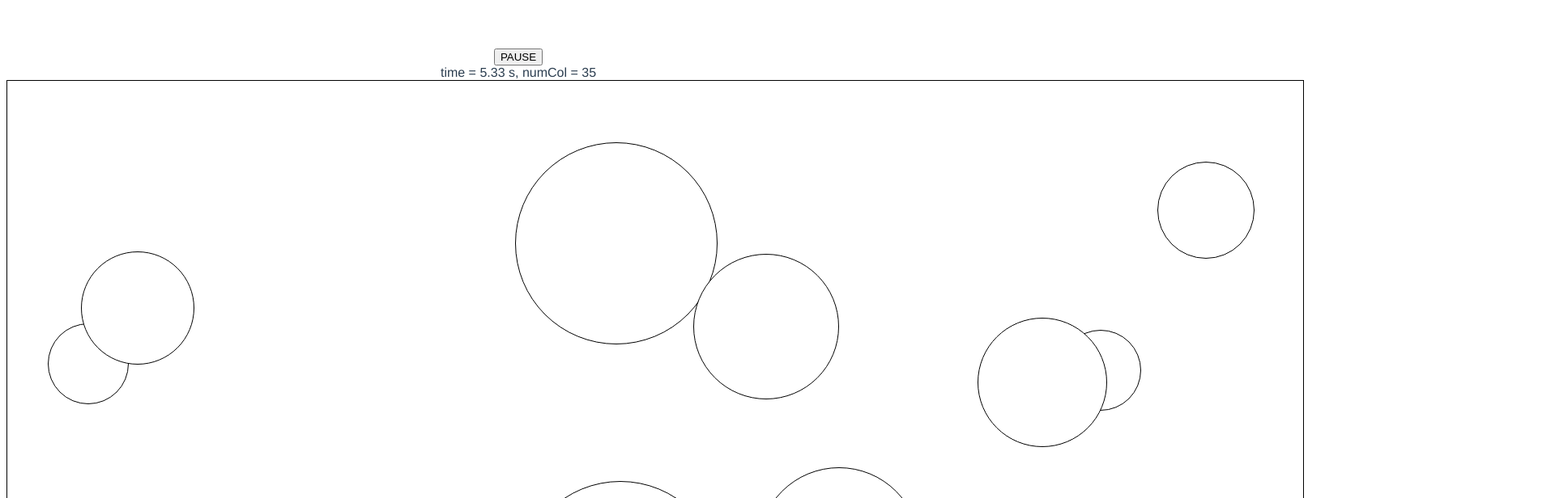
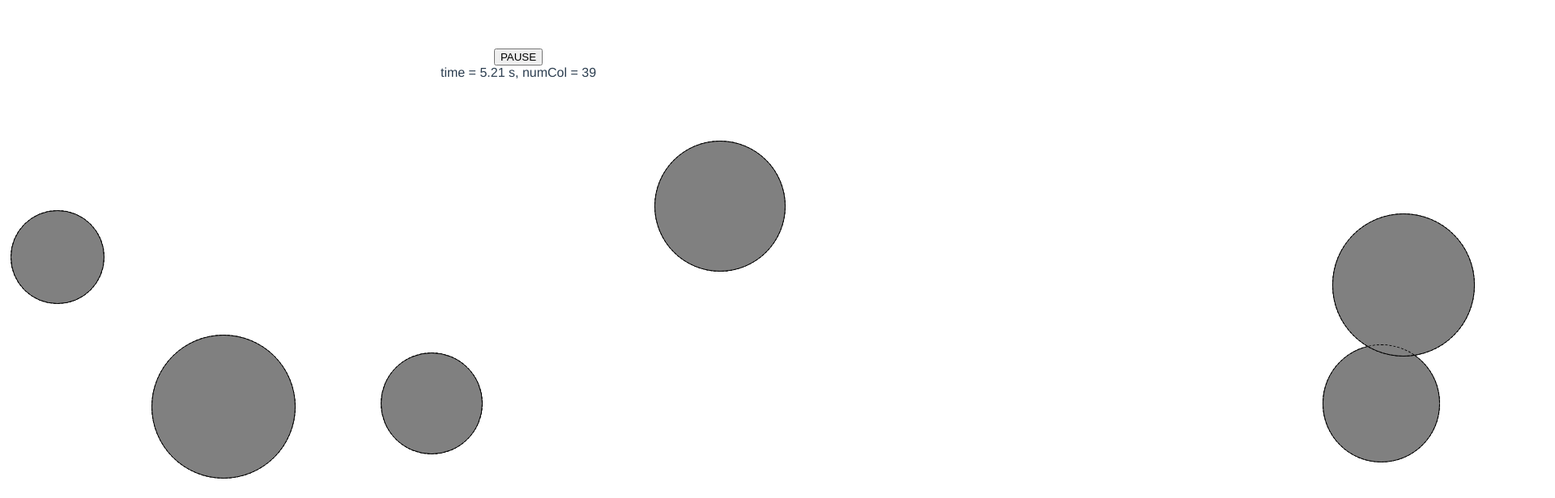
Before and after one commit to pknipp/collisions, a Vue app: page / in a window 1280 px wide. Shown: the top 616 px of the page at 81% size, 1920 px wide, since content can reach past the window. Built offline with nearby package versions, Linux system fonts and the light colour scheme.

Commit message:
Get 3-d collisions to work.

```diff
--- a/src/App.vue
+++ b/src/App.vue
@@ -8,17 +8,25 @@
       width: dims[0] + 'px',
       height: dims[1] + 'px',
       borderWidth: '1px',
-      borderStyle: 'solid',
       borderColor: 'black',
     }">
       <div v-for="dot of dots" :key="dot.id" class="dot" v-bind:style="{
-        left:(dot.rxy[0] - dot.diameter/2) + 'px',
-        top:(dot.rxy[1] - dot.diameter/2) + 'px',
-        zIndex:dot.rxy[2],
-        height: dot.diameter + 'px',
-        width: dot.diameter + 'px',
-        backgroundColor: 'white',
+        left:(dot.Rxyz[0] - dot.Diameter/2) + 'px',
+        top:(dot.Rxyz[1] - dot.Diameter/2) + 'px',
+        zIndex:dot.rxyz[2],
+        height: dot.Diameter + 'px',
+        width: dot.Diameter + 'px',
+        backgroundColor: 'grey',
         transitionDuration: dt + 's'
+      }"></div>
+      <div v-for="dot of dots" :key="dot.id" class="dot" v-bind:style="{
+        left:(dot.Rxyz[0] - dot.Diameter/2) + 'px',
+        top:(dot.Rxyz[1] - dot.Diameter/2) + 'px',
+        zIndex:4000,
+        height: dot.Diameter + 'px',
+        width: dot.Diameter + 'px',
+        transitionDuration: dt + 's',
+        borderStyle: 'dashed',
       }"></div>
     </div>
   </div>
@@ -39,16 +47,16 @@ export default {
       dt: 0,
       // units are px and px/s
       dots: [
-        {id: 1, diameter: 250, rxy: [160, 160, 160], vxy: [200, 150, 0]},
-        {id: 2, diameter: 250, rxy: [430, 430, 400], vxy: [3, 4, -50]},
-        {id: 3, diameter: 100, rxy: [600, 200, 150], vxy: [-100, -90, 20]},
-        {id: 4, diameter: 100, rxy: [800, 500, 200], vxy: [50, 50, -30]},
-        {id: 5, diameter: 100, rxy: [1100, 100, 100], vxy: [-40, -80, 50]},
-        {id: 6, diameter: 120, rxy: [1200, 300, 600], vxy: [80, -300, 30]},
-        {id: 7, diameter: 140, rxy: [500, 700, 100], vxy: [-100, 200, 300]},
-        {id: 8, diameter: 160, rxy: [700, 700, 300], vxy: [100, 90, 10]},
-        {id: 9, diameter: 180, rxy: [1100, 500, 500], vxy: [-50, -50, 100]},
-        {id: 10, diameter: 200, rxy: [900, 100, 600], vxy: [40, -80, -200]},
+        {id: 1, diameter: 100, Rxyz: [], rxyz: [800, 400, 0], vxyz: [200, 300, 1000]},
+        {id: 2, diameter: 100, Rxyz: [], rxyz: [1100, 100, 700],vxyz: [-200, 0, -200]},
+        {id: 3, diameter: 100, Rxyz: [], rxyz: [600, 200, 150], vxyz: [-100, -90, 20]},
+        {id: 4, diameter: 100, Rxyz: [], rxyz: [800, 500, 200], vxyz: [50, 50, -30]},
+        {id: 5, diameter: 100, Rxyz: [], rxyz: [1100, 100, 100],vxyz: [-40, -80, 50]},
+        {id: 6, diameter: 100, Rxyz: [], rxyz: [1200, 300, 600],vxyz: [80, -300, 30]},
+        {id: 7, diameter: 100, Rxyz: [], rxyz: [500, 700, 100], vxyz: [-100, 200, 300]},
+        {id: 8, diameter: 100, Rxyz: [], rxyz: [700, 700, 300], vxyz: [100, 90, 10]},
+        {id: 9, diameter: 100, Rxyz: [], rxyz: [1100, 500, 500],vxyz: [-50, -50, 100]},
+        {id: 10,diameter: 100, Rxyz: [], rxyz: [900, 100, 600], vxyz: [40, -80, -200]},
       ],
       numCol: 0,
       dims: [1600, 800, 800],
@@ -60,50 +68,32 @@ export default {
     clearTimeout(this.timeout)
   },
   methods: {
-    whichWall: function (dot) {
-      // 0th index: whether wall is vertical or horizontal
-      // 1st index: whether wall represents min or max value of coordinate
-      // DRY up following code?
-      if (dot.vxy[1]>=0 && dot.vxy[0]>=0) {
-        return (dot.vxy[1]*(this.dims[0]-dot.diameter/2-dot.rxy[0])>dot.vxy[0]*(this.dims[1]-dot.diameter/2-dot.rxy[1]))? [ 1, 1] : [0, 1];
-      }
-      if (dot.vxy[1]>=0 && dot.vxy[0]<0) {
-        return (dot.vxy[1] * (dot.rxy[0]-dot.diameter/2)>-dot.vxy[0]*(this.dims[1]-dot.diameter/2-dot.rxy[1]))? [1, 1]: [0, 0];
-      }
-      if (dot.vxy[1]<0 && dot.vxy[0]>=0) {
-        return (-dot.vxy[1]*(this.dims[0] - dot.diameter/2 - dot.rxy[0])> dot.vxy[0] * (dot.rxy[1] - dot.diameter/2)) ? [1, 0] : [0, 1];
-      }
-      if (dot.vxy[1]<0 && dot.vxy[0]<0) {
-        return (-dot.vxy[1]*(dot.rxy[0]-dot.diameter/2)>-dot.vxy[0] * (dot.rxy[1]-dot.diameter/2)) ? [1, 0] : [0, 0];
-      }
-    },
     walls: function(dims, dot) {
       let radius = dot.diameter / 2;
-      let [rxy, vxy] = [[...dot.rxy], [...dot.vxy]];
+      let [rxyz, vxyz] = [[...dot.rxyz], [...dot.vxyz]];
       let x, y, z, t;
-      vxy.forEach((vcomp, k) => {
+      vxyz.forEach((vcomp, k) => {
         if (vcomp > 0) {
-          vxy[k] *= -1;
-          rxy[k] = dims[k] - rxy[k];
+          vxyz[k] *= -1;
+          rxyz[k] = dims[k] - rxyz[k];
         }
       })
       // 1st: look at x = 0 plane.
-      if (vxy[0]) {
-        t = -(rxy[0] - radius) / vxy[0];
-        y = rxy[1] + vxy[1] * t;
-        z = rxy[2] + vxy[2] * t;
-        console.log("y = ", y)
+      if (vxyz[0]) {
+        t = -(rxyz[0] - radius) / vxyz[0];
+        y = rxyz[1] + vxyz[1] * t;
+        z = rxyz[2] + vxyz[2] * t;
         if (y >= radius && z >= radius) return {index: 0, t};
       }
-      if (vxy[1]) {
+      if (vxyz[1]) {
         // 2nd: look at y = 0 plane.
-        t = -(rxy[1] - radius) / vxy[1];
-        x = rxy[0] + vxy[0] * t;
-        z = rxy[2] + vxy[2] * t;
+        t = -(rxyz[1] - radius) / vxyz[1];
+        x = rxyz[0] + vxyz[0] * t;
+        z = rxyz[2] + vxyz[2] * t;
         if (x >= radius && z >= radius) return {index: 1, t};
       }
       // By process of elimination, it must be z = 0 plane.
-      if (vxy[2]) return {index: 2, t: -(rxy[2] - radius) / vxy[2]};
+      if (vxyz[2]) return {index: 2, t: -(rxyz[2] - radius) / vxyz[2]};
     },
     increment: function () {
       // "numCol" means the number of the next collision, w/1-based counting
@@ -117,8 +107,8 @@ export default {
             if (j !== i) {
               let dotj = this.dots[j];
               // relative velocity and position (vectors) of two dots
-              dv = doti.vxy.map((vcomp, k) => vcomp - dotj.vxy[k]);
-              dr = doti.rxy.map((rcomp, k) => rcomp - dotj.rxy[k]);
+              dv = doti.vxyz.map((vcomp, k) => vcomp - dotj.vxyz[k]);
+              dr = doti.rxyz.map((rcomp, k) => rcomp - dotj.rxyz[k]);
               let totRadius = (doti.diameter + dotj.diameter) / 2;
               // set up for use of quadratic formula
               let a = dv.reduce((dv2, comp) => dv2 + comp ** 2, 0);
@@ -130,40 +120,40 @@ export default {
             } else {
               result = this.walls(this.dims, doti);
               dt = result.t;
-              // wallIndex = this.whichWall(this.dots[i]);
-              // if (wallIndex[1]) {
-              //   // reflects from top & bottom walls
-              //   dt = (this.dims[wallIndex[0]] - this.dots[i].diameter / 2 - this.dots[i].rxy[wallIndex[0]]) / this.dots[i].vxy[wallIndex[0]];
-              // } else {
-              //   // reflects from right & left walls
-              //   dt = -(this.dots[i].rxy[wallIndex[0]] - this.dots[i].diameter / 2) / this.dots[i].vxy[wallIndex[0]];
-              // }
             }
             // update the details for the collision which'll occur next
             if (dt < dtMin) [dtMin, iMin, jMin, indexMin] = [dt, i, j, result.index];
           }
         }
         // Change each dot's coordinates until the moment of the next collision.
-        this.dots.forEach((dot, i) => dot.rxy.forEach((comp, j) => this.dots[i].rxy[j] += dot.vxy[j] * dtMin));
-        this.dots.forEach((dot, i) => console.log("i/z/indexMin = ", i, dot.rxy[2], indexMin));
+        this.dots.forEach(dot => {
+          let rxyz = dot.rxyz;
+          rxyz.forEach((comp, j) => rxyz[j] += dot.vxyz[j] * dtMin);
+          let magFactor = 1;
+          let mag = magFactor * rxyz[2] / this.dims[2] + 1;
+          dot.Diameter = dot.diameter * mag;
+          for (let k = 0; k < 2; k++) {
+            dot.Rxyz[k] = (rxyz[k] - this.dims[k] / 2) * mag + this.dims[k] / 2;
+          }
+        });
+        this.dots.forEach((dot, i) => console.log("i/z/indexMin = ", i, dot.rxyz[2], indexMin));
         this.dt = dtMin;
         // The collision changes one or more components of one or two dots.
         if (iMin === jMin) {
           // If the collision was with a wall, negate the appropriate component of the relevant dot's velocity.
-          // this.dots[iMin].vxy[wallIndexMin[0]] *= -1;
-          this.dots[iMin].vxy[indexMin] *= -1;
+          this.dots[iMin].vxyz[indexMin] *= -1;
         } else {
-          // If the collision was between two dots, the procedure is more complicated.
+          // If the collision is between two dots, the procedure is more complicated.
           let [doti, dotj] = [this.dots[iMin], this.dots[jMin]];
           // First, shift into the center-of-mass frame of the two colliding objects.
           // Assume that each dot's mass is proportional to the square of its diameter ("colliding rods")
           let [massi, massj] = [doti.diameter * doti.diameter, dotj.diameter * dotj.diameter];
-          let v_cm = doti.vxy.map((vcomp, k) => (massi * vcomp + massj * dotj.vxy[k]) / (massi + massj));
-          let vi = doti.vxy.map((vcomp, k) => vcomp - v_cm[k]);
-          let vj = dotj.vxy.map((vcomp, k) => vcomp - v_cm[k]);
+          let v_cm = doti.vxyz.map((vcomp, k) => (massi * vcomp + massj * dotj.vxyz[k]) / (massi + massj));
+          let vi = doti.vxyz.map((vcomp, k) => vcomp - v_cm[k]);
+          let vj = dotj.vxyz.map((vcomp, k) => vcomp - v_cm[k]);
 
           // Next, find the vector (and its squared magnitude) which points in direction of normal force
-          dr = doti.rxy.map((rcomp, k) => rcomp - dotj.rxy[k]);
+          dr = doti.rxyz.map((rcomp, k) => rcomp - dotj.rxyz[k]);
           let dr2 = dr.reduce((dr2, comp) => dr2 + comp * comp, 0);
 
           // (2x) projection of one momentum along the normal force yields the momentum transfer
@@ -175,8 +165,8 @@ export default {
           vj = vj.map((comp, k) => comp + dp[k] / massj);
 
           // Shift back to lab frame.
-          doti.vxy = vi.map((vcomp, k) => vcomp + v_cm[k]);
-          dotj.vxy = vj.map((vcomp, k) => vcomp + v_cm[k]);
+          doti.vxyz = vi.map((vcomp, k) => vcomp + v_cm[k]);
+          dotj.vxyz = vj.map((vcomp, k) => vcomp + v_cm[k]);
         }
         // Advance the clock.
         this.time += this.running ? this.dt : 0;
@@ -214,7 +204,6 @@ export default {
   border-style: solid;
   border-color: black;
   border-radius: 50%;
-  top: 100px;
   transition-timing-function: linear;
   transition-property: all;
 }
```
